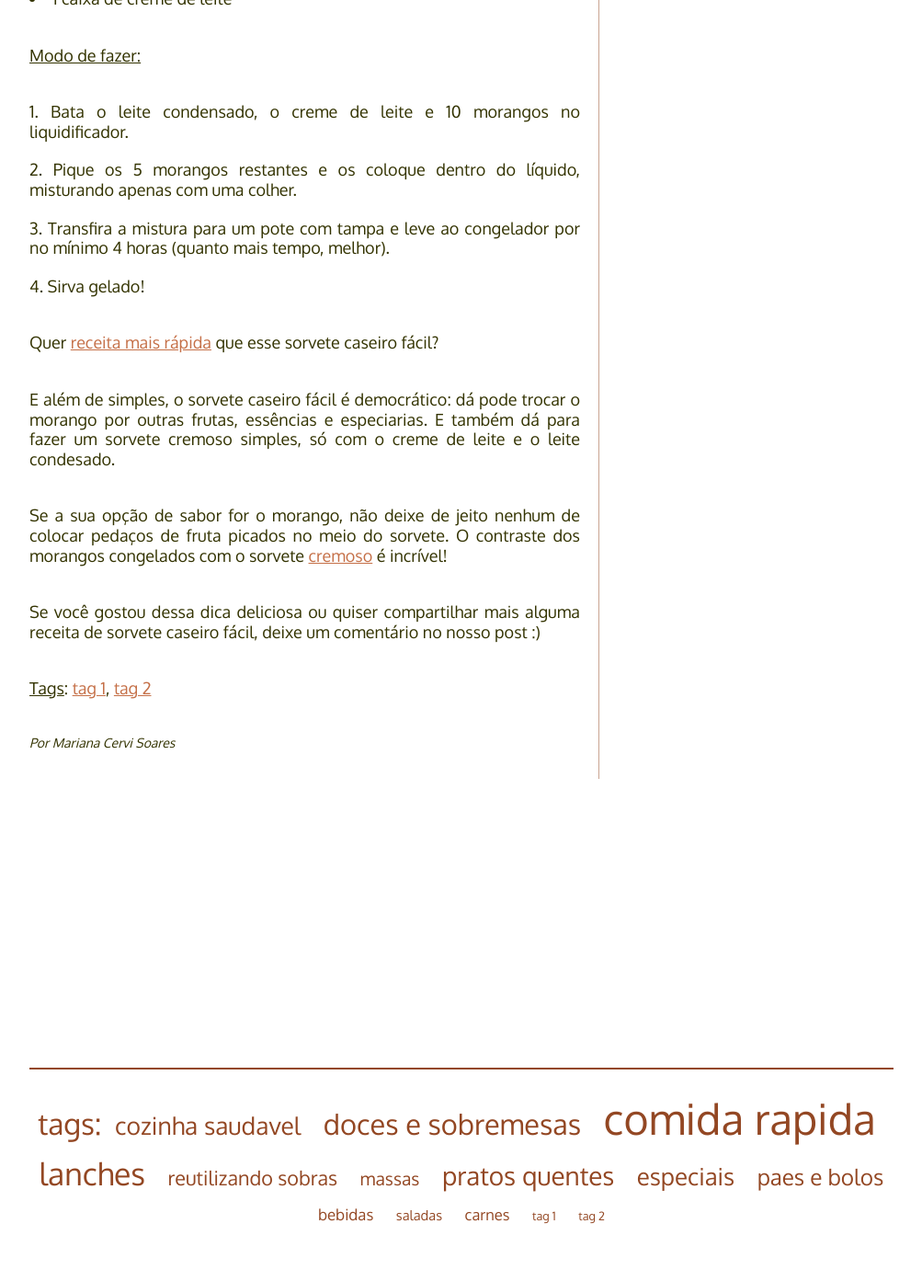
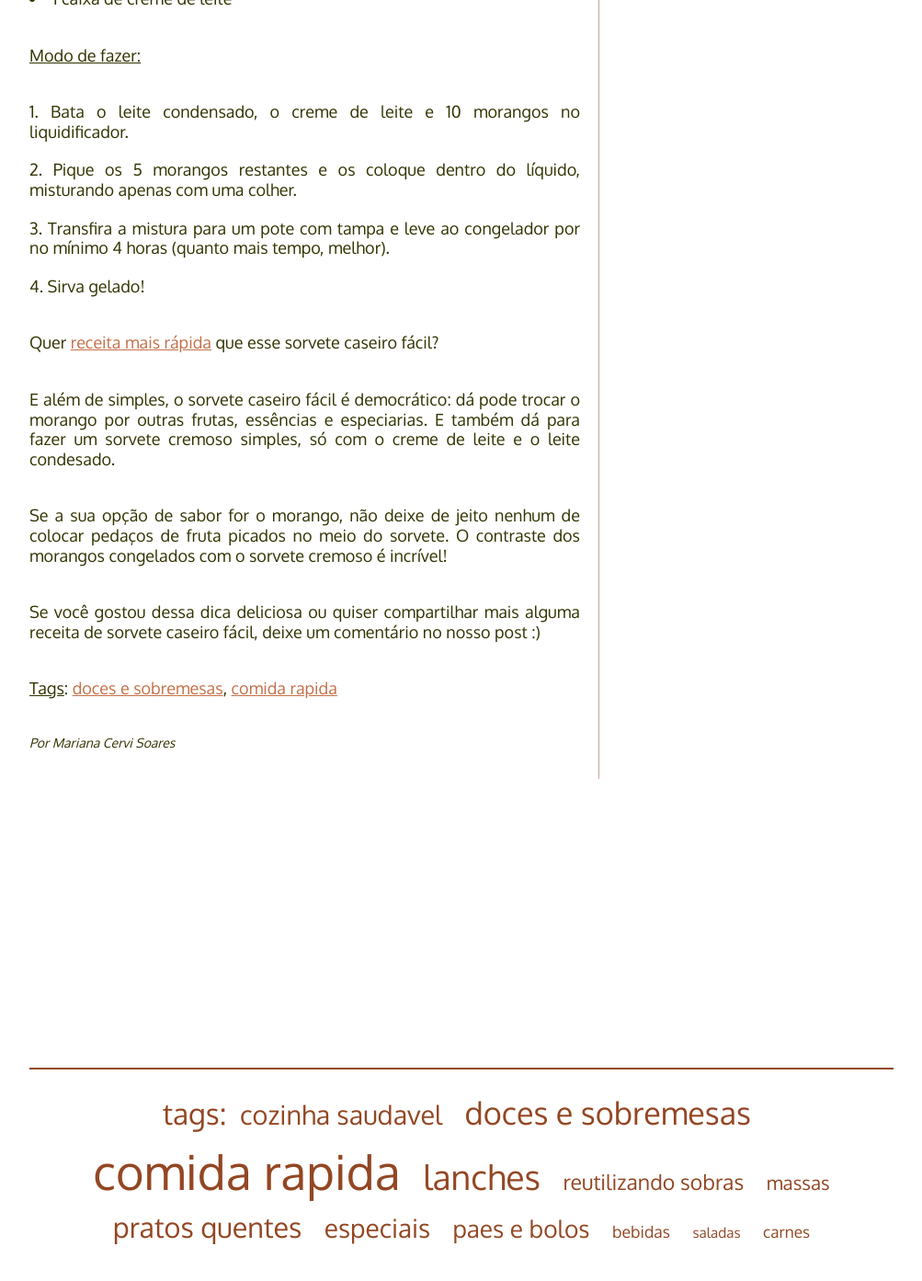
Before and after one commit to PaneladePau/paneladepau-jekyll-blog, a Jekyll site: the page built from _posts/2016-10-01-sorvete-caseiro-facil.md, in a window 1280 px wide and 1400 px high, scrolled down 1029 px. Shown: the top 1393 px of the window at 92% size, without its empty margins (138-1141 px from the left). Built offline with Jekyll 4.4.1, drawn with Linux system fonts in a browser that asks for light colours; nearby versions of some CDN libraries; some web fonts are replaced.

Commit message:
“update”

```diff
--- a/_posts/2016-10-01-sorvete-caseiro-facil.md
+++ b/_posts/2016-10-01-sorvete-caseiro-facil.md
@@ -1,7 +1,7 @@
 ---
 titulo: Sorvete caseiro fácil
 imgdestaque: sorvete-caseiro-facil.jpg
-tags: [tag 1, tag 2]
+tags: [doces e sobremesas, comida rapida]
 imagem2: nome-da-imagem-2.jpg
 legendaimg2: Legenda da imagem 2
 ---
@@ -40,6 +40,6 @@ Quer [receita mais rápida](http://paneladepau.com.br/tags/comida-rapida/) que e
 
 E além de simples, o sorvete caseiro fácil é democrático: dá pode trocar o morango por outras frutas, essências e especiarias. E também dá para fazer um sorvete cremoso simples, só com o creme de leite e o leite condesado.
 
-Se a sua opção de sabor for o morango, não deixe de jeito nenhum de colocar pedaços de fruta picados no meio do sorvete. O contraste dos morangos congelados com o sorvete [cremoso](http://paneladepau.com.br/doce-de-leite-cremoso/) é incrível!
+Se a sua opção de sabor for o morango, não deixe de jeito nenhum de colocar pedaços de fruta picados no meio do sorvete. O contraste dos morangos congelados com o sorvete cremoso é incrível!
 
 Se você gostou dessa dica deliciosa ou quiser compartilhar mais alguma receita de sorvete caseiro fácil, deixe um comentário no nosso post :)
```
